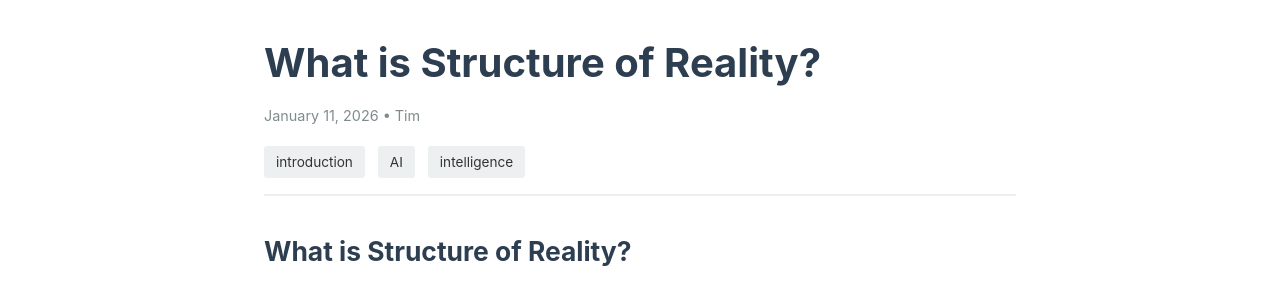
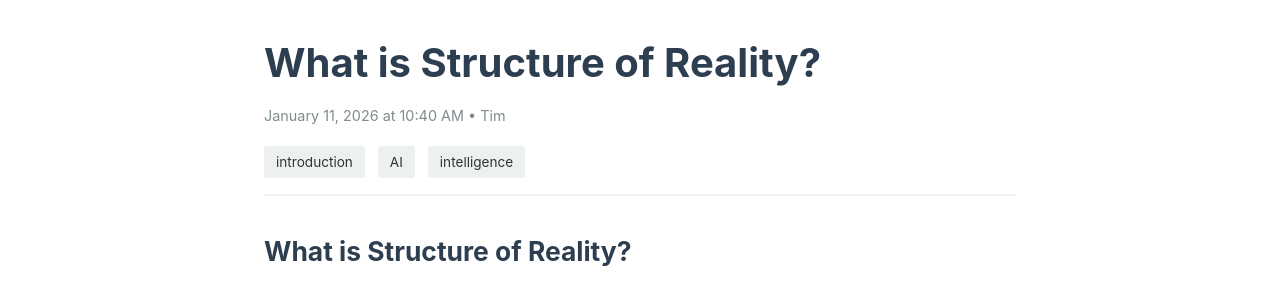
Before and after one commit to luithw/structure_of_reality, a Jekyll site: the page built from _posts/2026-01-11-what-is-structure-of-reality.md, in a window 1280 px wide. Shown: the part 169-467 px from the top of the page. Built offline with Jekyll 4.4.1, drawn with Linux system fonts in a browser that asks for light colours.

Commit message:
Add time display to post publish dates
Update post layout to show time alongside the date in the format "Month Day, Year at H:MM AM/PM" for better visibility of when posts were published.

```diff
--- a/_layouts/post.html
+++ b/_layouts/post.html
@@ -7,7 +7,7 @@ layout: default
     <h1 class="post-title">{{ page.title | escape }}</h1>
     <p class="post-meta">
       <time datetime="{{ page.date | date_to_xmlschema }}">
-        {{ page.date | date: "%B %-d, %Y" }}
+        {{ page.date | date: "%B %-d, %Y at %-I:%M %p" }}
       </time>
       {% if page.author %}
         • <span>{{ page.author }}</span>
```
